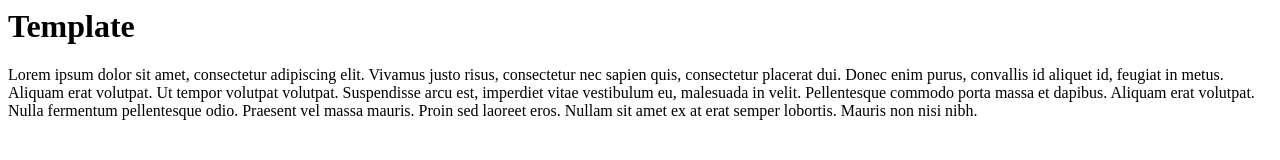
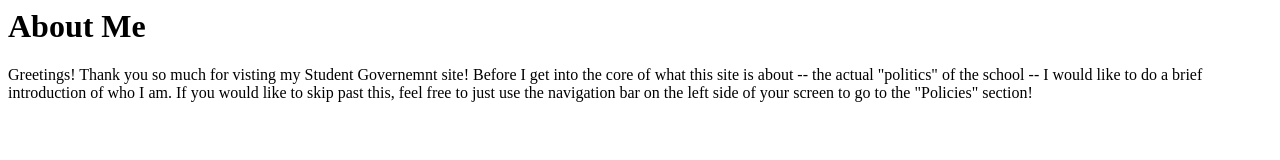
Before and after one commit to ChristopherStackpole/christopherstackpole.github.com, a plain HTML site: page index.html in a window 1280 px wide. Drawn offline with Linux system fonts and the light colour scheme.

Commit message:
Update index.html

```diff
--- a/index.html
+++ b/index.html
@@ -5,9 +5,11 @@
     <title>Student Government</title>
   </head>
   <body>
-    <h1>Template</h1>
-    <p>
-      Lorem ipsum dolor sit amet, consectetur adipiscing elit. Vivamus justo risus, consectetur nec sapien quis, consectetur placerat dui. Donec enim purus, convallis id aliquet id, feugiat in metus. Aliquam erat volutpat. Ut tempor volutpat volutpat. Suspendisse arcu est, imperdiet vitae vestibulum eu, malesuada in velit. Pellentesque commodo porta massa et dapibus. Aliquam erat volutpat. Nulla fermentum pellentesque odio. Praesent vel massa mauris. Proin sed laoreet eros. Nullam sit amet ex at erat semper lobortis. Mauris non nisi nibh.
-    <p>
+    <div class = "About-Me">
+      <h1>About Me</h1>
+      <p>
+        Greetings! Thank you so much for visting my Student Governemnt site! Before I get into the core of what this site is about -- the actual "politics" of the school -- I would like to do a brief introduction of who I am. If you would like to skip past this, feel free to just use the navigation bar on the left side of your screen to go to the "Policies" section!
+      </p>
+    </div>
   </body>
 </html>
```
